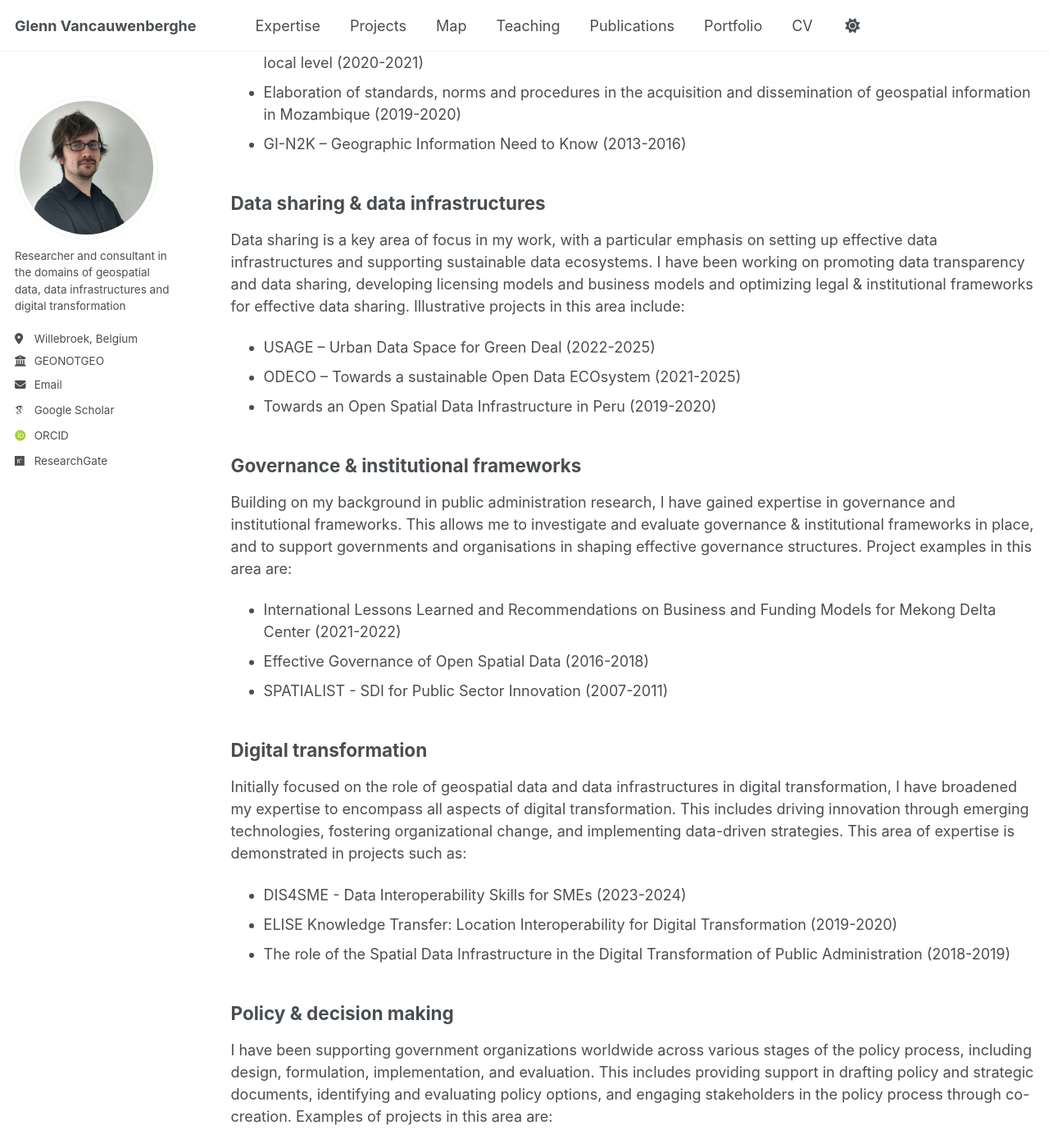
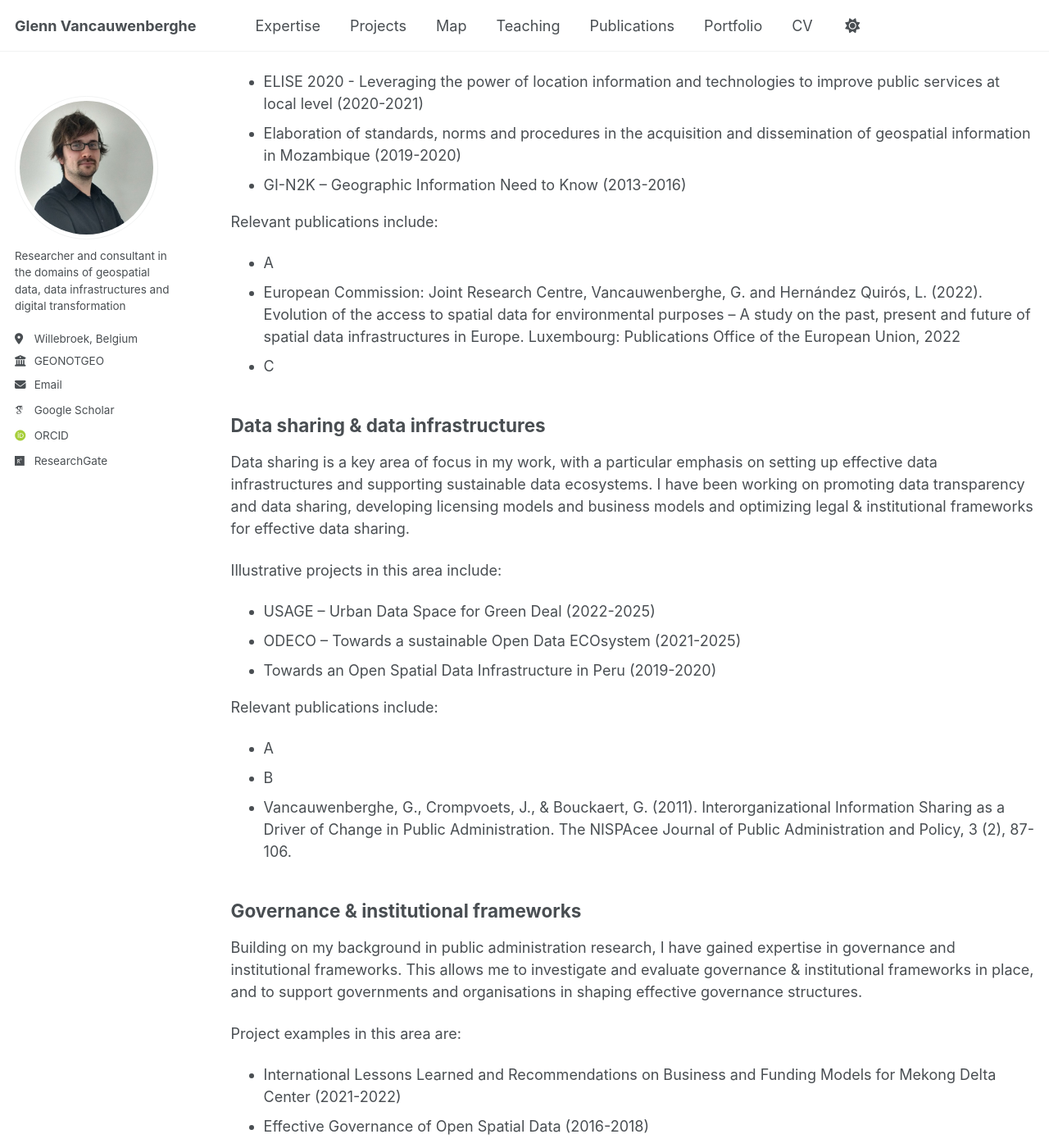
Before and after one commit to GVancauwenberghe/gvancauwenberghe.github.io, a Jekyll site: the page built from _pages/expert.md, in a window 1280 px wide and 1400 px high, scrolled down 1018 px. Shown: the whole window at 82% size. Built offline with Jekyll 4.4.1, drawn with Linux system fonts in a browser that asks for light colours; some web fonts are replaced; some of the changed text lies outside the part shown.

Commit message:
Update expert.md

```diff
--- a/_pages/expert.md
+++ b/_pages/expert.md
@@ -12,28 +12,56 @@ My professional expertise can be summarised in **eight key areas**, which includ
 
 
 ## Geospatial data & technology
-Geospatial data and technologies have been at the core of my work, since the early stages of my career. My experience spans from examining the value of geospatial data over identifying and describing key topics related to GIS&T to supporting the collection, management, use and sharing of geospatial data. Projects in this area include:
+Geospatial data and technologies have been at the core of my work, since the early stages of my career. My experience spans from examining the value of geospatial data over identifying and describing key topics related to GIS&T to supporting the collection, management, use and sharing of geospatial data.
+
+Projects in this area include:
 * ELISE 2020 - Leveraging the power of location information and technologies to improve public services at local level (2020-2021)
 * Elaboration of standards, norms and procedures in the acquisition and dissemination of geospatial information in Mozambique (2019-2020)
 * GI-N2K – Geographic Information Need to Know (2013-2016)
 
+Relevant publications include:
+* A
+* European Commission: Joint Research Centre, Vancauwenberghe, G. and Hernández Quirós, L. (2022). Evolution of the access to spatial data for environmental purposes – A study on the past, present and future of spatial data infrastructures in Europe. Luxembourg: Publications Office of the European Union, 2022
+* C
+
 ## Data sharing & data infrastructures
-Data sharing is a key area of focus in my work, with a particular emphasis on setting up effective data infrastructures and supporting sustainable data ecosystems. I have been working on promoting data transparency and data sharing, developing licensing models and business models and optimizing legal & institutional frameworks for effective data sharing. Illustrative projects in this area include:
+Data sharing is a key area of focus in my work, with a particular emphasis on setting up effective data infrastructures and supporting sustainable data ecosystems. I have been working on promoting data transparency and data sharing, developing licensing models and business models and optimizing legal & institutional frameworks for effective data sharing.
+
+Illustrative projects in this area include:
 * USAGE – Urban Data Space for Green Deal (2022-2025)
 * ODECO – Towards a sustainable Open Data ECOsystem (2021-2025)
 * Towards an Open Spatial Data Infrastructure in Peru (2019-2020)
 
+Relevant publications include:
+* A
+* B
+* Vancauwenberghe, G., Crompvoets, J., & Bouckaert, G. (2011). Interorganizational Information Sharing as a Driver of Change in Public Administration. The NISPAcee Journal of Public Administration and Policy, 3 (2), 87-106.
+
 ## Governance & institutional frameworks
-Building on my background in public administration research, I have gained expertise in governance and institutional frameworks. This allows me to investigate and evaluate governance & institutional frameworks in place, and to support governments and organisations in shaping effective governance structures. Project examples in this area are:
+Building on my background in public administration research, I have gained expertise in governance and institutional frameworks. This allows me to investigate and evaluate governance & institutional frameworks in place, and to support governments and organisations in shaping effective governance structures.
+
+Project examples in this area are:
 * International Lessons Learned and Recommendations on Business and Funding Models for Mekong Delta Center (2021-2022)
 * Effective Governance of Open Spatial Data (2016-2018)
 * SPATIALIST - SDI for Public Sector Innovation (2007-2011)
 
+Relevant publications include:
+* A
+* B
+* C
+
 ## Digital transformation
-Initially focused on the role of geospatial data and data infrastructures in digital transformation, I have broadened my expertise to encompass all aspects of digital transformation. This includes driving innovation through emerging technologies, fostering organizational change, and implementing data-driven strategies. This area of expertise is demonstrated in projects such as:
+Initially focused on the role of geospatial data and data infrastructures in digital transformation, I have broadened my expertise to encompass all aspects of digital transformation. This includes driving innovation through emerging technologies, fostering organizational change, and implementing data-driven strategies.
+
+This area of expertise is demonstrated in projects such as:
 * DIS4SME - Data Interoperability Skills for SMEs (2023-2024)
 * ELISE Knowledge Transfer: Location Interoperability for Digital Transformation (2019-2020)
 * The role of the Spatial Data Infrastructure in the Digital Transformation of Public Administration (2018-2019)
+
+Relevant publications include:
+* European Commission: Joint Research Centre, Barbero, M., Lopez Potes M., Vancauwenberghe G., & Vandenbroucke D. (2019). The role of Spatial Data Infrastructures in the Digital Government Transformation of Public Administrations. Luxembourg: Publications Office of the European Union.
+* Vancauwenberghe, G., Thiru, N., & Vandenbroucke, D. (2023). Trends and challenges on location data interoperability education and training. DIS4SME - Project Deliverable 2.1
+* Crompvoets, J., Vancauwenberghe, G., Bouckaert, G., & Vandenbroucke, D. (2010). Practices to develop Spatial Data Infrastructures: Exploring the contribution to E-government. In: , Practical Studies in E-Government, Chapt. 13. New York: Springer, 229-248.
 
 ## Policy & decision making
 I have been supporting government organizations worldwide across various stages of the policy process, including design, formulation, implementation, and evaluation. This includes providing support in drafting policy and strategic documents, identifying and evaluating policy options, and engaging stakeholders in the policy process through co-creation. Examples of projects in this area are:
@@ -41,22 +69,48 @@ I have been supporting government organizations worldwide across various stages
 * Support to Space Traffic Management Standardisation (2022-2024)
 * INSPIRE Strategy Romania (2014-2015)
 
+Relevant publications include:
+* Vancauwenberghe, G. (2024). Guidelines for policy co-design processes - Second Version. USAGE - Project Deliverable 2.5.
+* B
+* C
+
 ## Skills & capacity building
-Skills and capacity building is a central focus of my work, aimed at strengthening individual and organisational capabilities. My work includes mapping existing training offers, assessing skills needs and gaps, and designing tailored educational and training responses. I am involved in the full cycle of capacity development—from analysing needs and desiging curricula to preparing learning activities and and delivering training. Examples from my work in this area include:
+Skills and capacity building is a central focus of my work, aimed at strengthening individual and organisational capabilities. My work includes mapping existing training offers, assessing skills needs and gaps, and designing tailored educational and training responses. I am involved in the full cycle of capacity development—from analysing needs and desiging curricula to preparing learning activities and and delivering training.
+
+Examples from my work in this area include:
 * SEED4NA - Spatial Data Infrastructures and Earth Observation Education and Training for North-Africa (2020-2024)
 * giCASES - Creating a University-Enterprise Alliance for a Spatially Enabled Society (2015-2016)
 * EO4GEO - Towards an innovative strategy for skills development and capacity building in the space and geo-information sector to support Copernicus user uptake (2018-2022)
 
+Relevant publications include:
+* Vancauwenberghe, G. & Lacroix, L. (2023). Specification of project curriculum in SDI and EO. SEED4NA Project Deliverable 1.4.
+*
+* C
+
 ## Monitoring & evaluation
-Monitoring and evaluation (M&E) is another dedicated area of my expertise, focused on assessing the performance and impact of policies, programmes, and projects. I support the development of tailored M&E frameworks, combining qualitative and quantitative methods to generate accurate and actionable insights. This expertise is reflected in projects such as:
+Monitoring and evaluation (M&E) is another dedicated area of my expertise, focused on assessing the performance and impact of policies, programmes, and projects. I support the development of tailored M&E frameworks, combining qualitative and quantitative methods to generate accurate and actionable insights.
+
+This expertise is reflected in projects such as:
 * Impact Assessment for the new EU Space Law (2023-2024)
 * The costs and benefits of geospatial web services of the national Spanish SDI-node (2020-2021)
 * Feasibility studies on the added value of remote sensing technologies in EU development cooperation projects (2019-2020)
 
+Relevant publications include:
+* Vancauwenberghe, G. (2024). NSDI Monitoring & Evaluation Methodology. Consulting Services to supporting NSDI Action Plan and Business Model Implementation - Deliverable 2.1..
+* Vancauwenberghe, G., Valečkaitė, K., van Loenen, B. & Welle Donker, F. (2018). Assessing the Openness of Spatial Data Infrastructures: Towards a Map of Open SDI. International Journal of Spatial Data Infrastructures Research, 13.
+* C
+
 ## Responsible research & innovation
-With a strong belief in the importance of research as a driver of positive change, I have developed expertise in responsible research and innovation (RRI). In designing, conducting, and disseminating research, I aim to ensure that outcomes are not only scientifically rigorous but also socially relevant, ethical, and sustainable. Relevant project examples include:
+With a strong belief in the importance of research as a driver of positive change, I have developed expertise in responsible research and innovation (RRI). In designing, conducting, and disseminating research, I aim to ensure that outcomes are not only scientifically rigorous but also socially relevant, ethical, and sustainable.
+
+Relevant project examples include:
 * Copernicus Service Component R&D needs collection and analysis for Horizon Europe and stakeholder consultation (2019)
 * CENTRIC – Centre of Excellence in Territorial management and Cadastre (European Commission – Horizon 2020 Teaming) - Senior GI Expert
 * SmeSpire - A European Community of SMEs built on Environmental Digital Content and Languages (2012-2014)
 
+Relevant publications include:
+* A
+* B
+* C
+
 Most of the projects mentioned cut across multiple areas of expertise. Detailed descriptions of these projects can be accessed via [Projects](https://gvancauwenberghe.github.io/projects).
```
